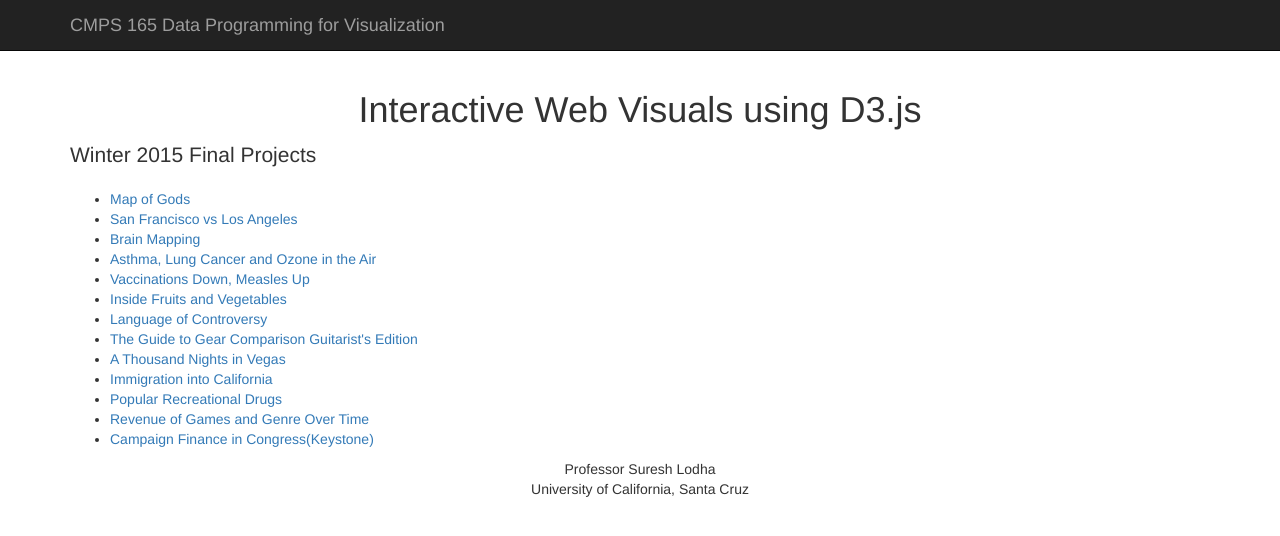
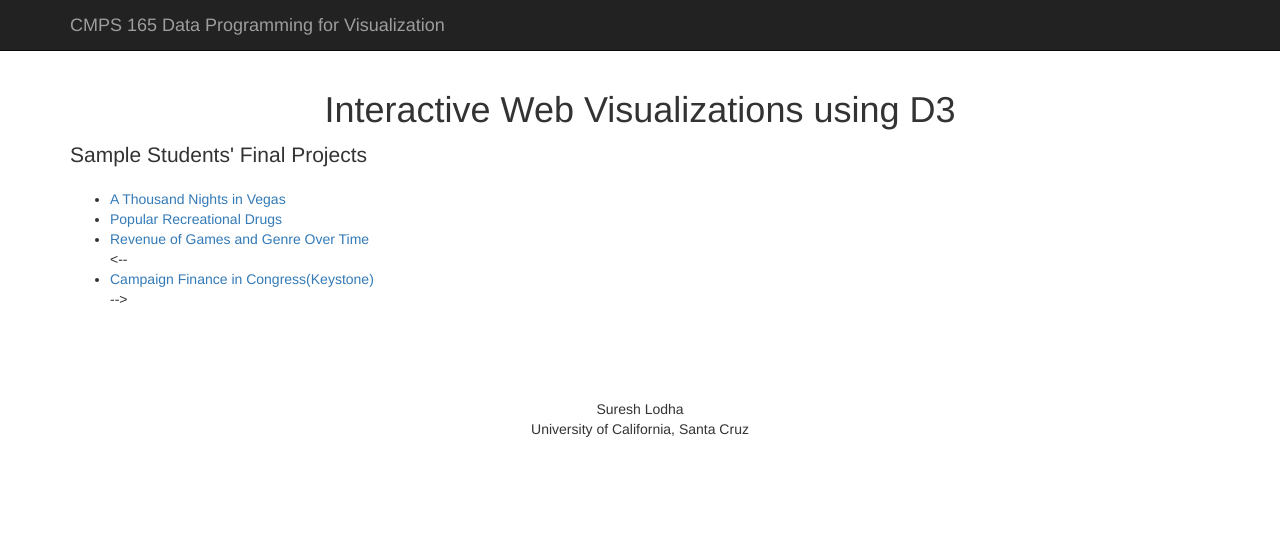
Before and after one commit to JavierJuanillo13/CMPS165Examples, a plain HTML site: page index.html in a window 1280 px wide. Drawn offline with Linux system fonts and the light colour scheme.

Commit message:
Update index.html

```diff
--- a/index.html
+++ b/index.html
@@ -9,7 +9,7 @@
     <meta name="description" content="">
     <meta name="author" content="">
 
-    <title>CMPS 165</title>
+    <title>CMPS 165 Data Programming for Visualization</title>
 
     <!-- Bootstrap Core CSS -->
     <link href="css/bootstrap.min.css" rel="stylesheet">
@@ -64,25 +64,29 @@
 
         <div class="row">
             <div class="col-lg-12 text-center">
-                <h1>Interactive Web Visuals using D3.js</h1>
-                <p class="lead" style="text-align:left">Winter 2015 Final Projects</p>
+                <h1>Interactive Web Visualizations using D3</h1>
+                <p class="lead" style="text-align:left">Sample Students' Final Projects</p>
                 <ul style="text-align:left">
-                   <li><a href="http://sureshlodha.github.io/MapOfGods/" target="_blank">Map of Gods</a></li>
-                    <li><a href="http://sureshlodha.github.io/SFvsLA/" target="_blank">San Francisco vs Los Angeles</a></li>
-                    <li><a href="http://sureshlodha.github.io/BrainMapping/" target="_blank">Brain Mapping</a></li>
-                    <li><a href="http://sureshlodha.github.io/OzoneInTheAir/" target="_blank">Asthma, Lung Cancer and Ozone in the Air</a></li>
-                    <li><a href="http://sureshlodha.github.io/Measles/" target="_blank">Vaccinations Down, Measles Up</a></li>
-                    <li><a href="http://sureshlodha.github.io/FruitsAndVegetables/" target="_blank">Inside Fruits and Vegetables</a></li>
-                    <li><a href="http://sureshlodha.github.io/LanguageofControversy/" target="_blank">Language of Controversy</a></li>
-                    <li><a href="http://sureshlodha.github.io/GuitarEdition/" target="_blank">The Guide to Gear Comparison Guitarist's Edition</a></li>
+                   <!--<li><a href="http://sureshlodha.github.io/MapOfGods/" target="_blank">Map of Gods</a></li>-->
+                    <!--<li><a href="http://sureshlodha.github.io/SFvsLA/" target="_blank">San Francisco vs Los Angeles</a></li>-->
+                    <!--<li><a href="http://sureshlodha.github.io/BrainMapping/" target="_blank">Brain Mapping</a></li>-->
+                    <!--<li><a href="http://sureshlodha.github.io/OzoneInTheAir/" target="_blank">Asthma, Lung Cancer and Ozone in the Air</a></li>-->
+                    <!--<li><a href="http://sureshlodha.github.io/Measles/" target="_blank">Vaccinations Down, Measles Up</a></li>-->
+                    <!--<li><a href="http://sureshlodha.github.io/FruitsAndVegetables/" target="_blank">Inside Fruits and Vegetables</a></li>-->
+                    <!--<li><a href="http://sureshlodha.github.io/LanguageofControversy/" target="_blank">Language of Controversy</a></li>-->
+                    <!--<li><a href="http://sureshlodha.github.io/GuitarEdition/" target="_blank">The Guide to Gear Comparison Guitarist's Edition</a></li>-->
                     <li><a href="http://sureshlodha.github.io/NightsInVegas/" target="_blank">A Thousand Nights in Vegas</a></li>
-                    <li><a href="http://sureshlodha.github.io/ImmigrationCalifornia/" target="_blank">Immigration into California</a></li>
+                    <!--<li><a href="http://sureshlodha.github.io/ImmigrationCalifornia/" target="_blank">Immigration into California</a></li>-->
                     <li><a href="http://sureshlodha.github.io/PopularDrugs/" target="_blank">Popular Recreational Drugs</a></li>
                     <li><a href="http://sureshlodha.github.io/RevenueOfGames/" target="_blank">Revenue of Games and Genre Over Time</a></li>
-                    <li><a href="http://sureshlodha.github.io/KeystonePipeline/" target="_blank">Campaign Finance in Congress(Keystone)</a></li>
+                    <--<li><a href="http://sureshlodha.github.io/KeystonePipeline/" target="_blank">Campaign Finance in Congress(Keystone)</a></li>-->
                 </ul>
+                <br>
+                <br>
+                <br>
+                <br>
                 <ul class="list-unstyled">
-                    <li>Professor Suresh Lodha</li>
+                    <li>Suresh Lodha</li>
                     <li>University of California, Santa Cruz</li>
                 </ul>
             </div>
```
